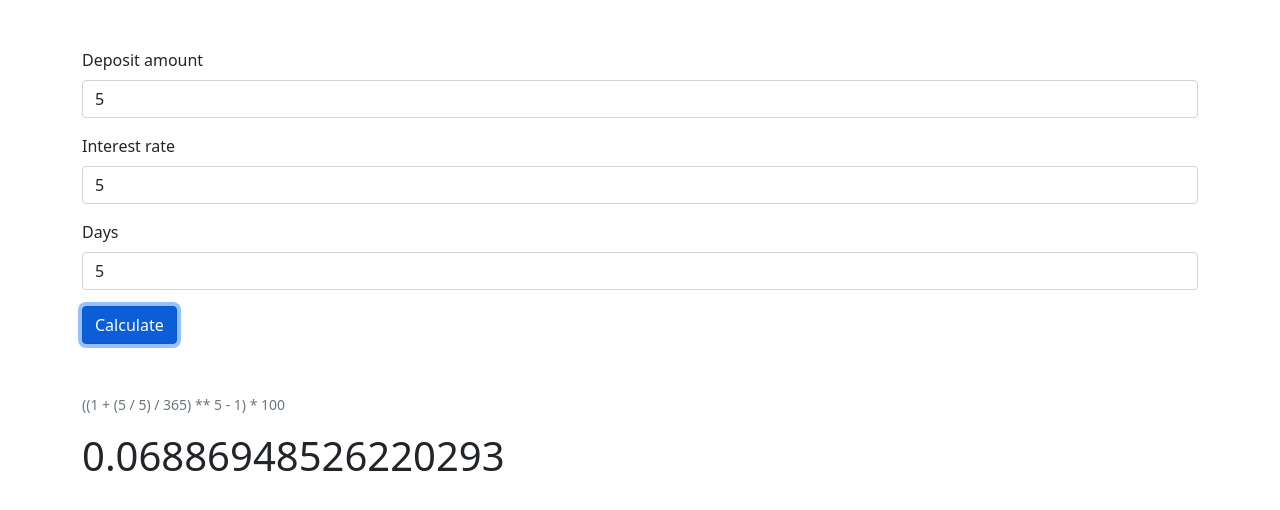
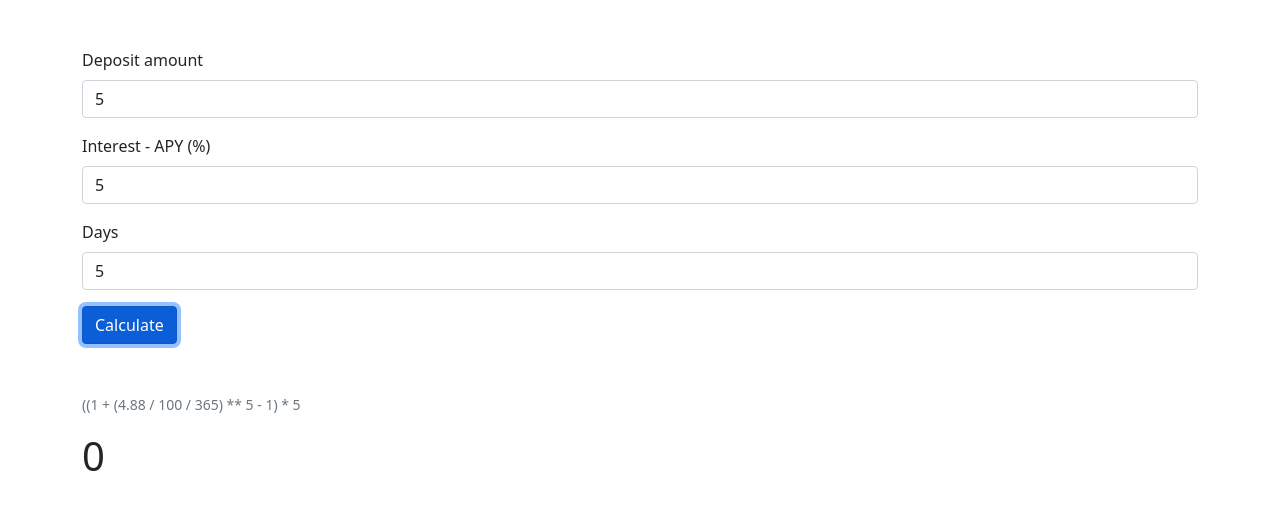
Before and after one commit to khoshov/APY, a plain HTML site: page index.html in a window 1280 px wide. Both pictures are taken after typing "5", "5", "5" into the empty fields and a click on the button "Calculate". Drawn offline with Linux system fonts and the light colour scheme.

Commit message:
some more updates

```diff
--- a/index.html
+++ b/index.html
@@ -4,7 +4,7 @@
   <meta charset="utf-8">
   <meta content="width=device-width, initial-scale=1" name="viewport">
   <link href="css/vendor/bootstrap.min.css" rel="stylesheet">
-  <title>Annual percentage yield</title>
+  <title>Calculate interest</title>
 </head>
 <body>
 <div class="container">
@@ -14,7 +14,7 @@
       <input class="form-control" id="principal" type="number">
     </div>
     <div class="mb-3">
-      <label class="form-label" for="interest">Interest rate</label>
+      <label class="form-label" for="interest">Interest - APY (%)</label>
       <input class="form-control" id="interest" type="number">
     </div>
     <div class="mb-3">
--- a/js/main.js
+++ b/js/main.js
@@ -2,18 +2,22 @@ const calculateButton = document.querySelector('#calculate');
 
 calculateButton.addEventListener('click', function (e) {
     e.preventDefault();
-    const principalInput = document.querySelector('#principal');
+    const amountInput = document.querySelector('#principal');
     const interestInput = document.querySelector('#interest');
     const daysInput = document.querySelector('#days');
     const output = document.querySelector('#output')
     const details = document.querySelector('#details')
 
-    const principal = new Decimal(principalInput.value);
-    const interest = new Decimal(interestInput.value);
-    const days = new Decimal(daysInput.value);
-    const daysInYear = new Decimal(365);
+    const amount = amountInput.value;
+    const APY = interestInput.value;
+    const days = daysInput.value;
 
-    const result = ((1 + (interest / principal) / daysInYear) ** days - 1) * principal;
-    details.innerHTML = `((1 + (${interest} / ${principal}) / ${daysInYear}) ** ${days} - 1) * 100`;
+    let interestRate = (((APY / 100) + 1) ** (1 / 365) - 1) * 365 * 100;
+    interestRate = new Decimal(interestRate).toDecimalPlaces(2)
+
+    let result = ((1 + (interestRate / 100) / 365) ** days - 1) * amount;
+    result = new Decimal(result).toDecimalPlaces(2);
+
+    details.innerHTML = `((1 + (${interestRate} / 100 / ${365}) ** ${days} - 1) * ${amount}`;
     output.innerHTML = `${result}`;
 });
```
